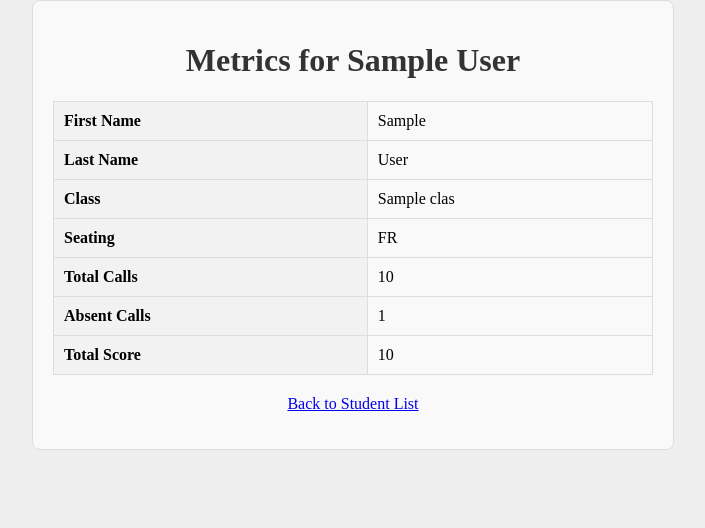
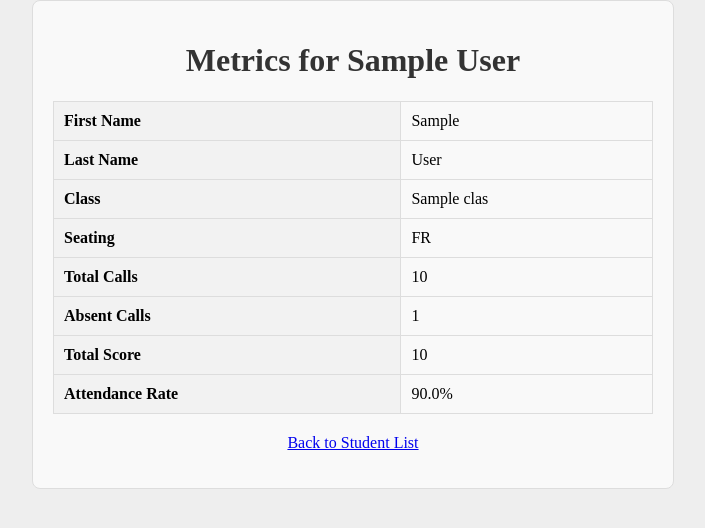
Before and after one commit to SCCapstone/llama, a Django app: page /student/1 in a window 1280 px wide. Shown: the part 29-557 px from the top of the page, without its empty margins (287-992 px from the left). Run offline with Django 5.2, Linux system fonts and the light colour scheme; a user stored in the database is signed in; tables that the repository leaves empty hold one stand-in row (values such as "Sample post").

Commit message:
Added the attendance rate to the student metrics to display correctly

```diff
--- a/coldcall/templates/coldcall/student_metrics.html
+++ b/coldcall/templates/coldcall/student_metrics.html
@@ -43,6 +43,10 @@
                 <th>Total Score</th>
                 <td>{{ student.total_score }}</td>
             </tr>
+            <tr>
+                <th>Attendance Rate</th>
+                <td>{{ attendance_rate }}%</td>
+            </tr>
         </table>
 
         <p style="text-align: center; margin-top: 20px;">
--- a/coldcall/urls.py
+++ b/coldcall/urls.py
@@ -27,9 +27,8 @@ urlpatterns = [
     path("addstudents/import", views.AddStudentImportView.as_view(), name="add_student_import"),
     path("addcourse", views.AddCourseView.as_view(), name="add_course"),
 
-    # path("student/<int:student_id>/metrics", views.StudentMetricsView.as_view(), name="student_metrics"),
-    # path("student/<int:student_id>/update", views.StudentUpdateView.as_view(), name="student_update"),
+    path("student/<int:student_id>/update", views.StudentUpdateView.as_view(), name="student_update"),
     # path("class/<int:class_id>/details", views.ClassDetailsView.as_view(), name="class_details"),
-    # path("student/<int:student_id>/update_score", views.StudentUpdateView.as_view(), name="student_score_update"),
+    # path("student/<int:student_id>/update_score", views.StudentScoreUpdateView.as_view(), name="student_score_update"),
     # path("students/filter", views.FilterStudentsByScoreView.as_view(), name="filter_students_by_score"),
 ]
```
